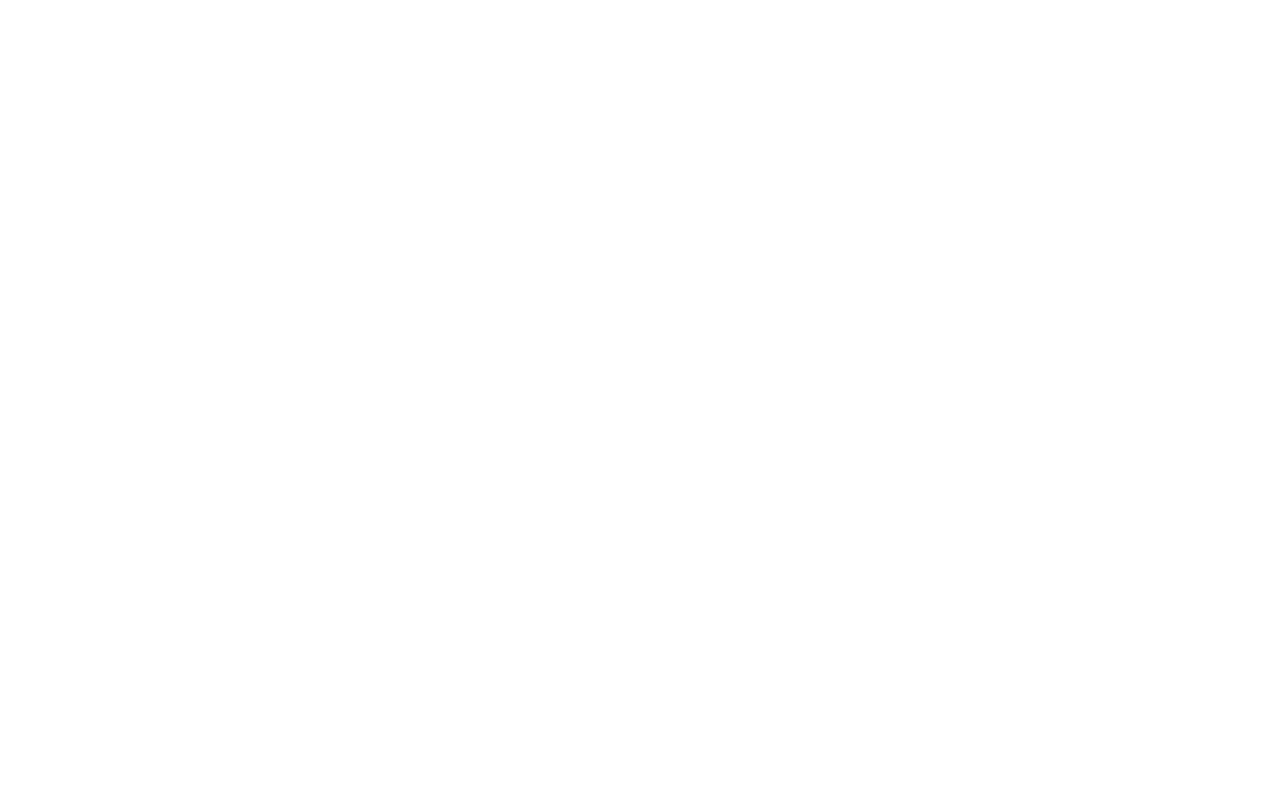
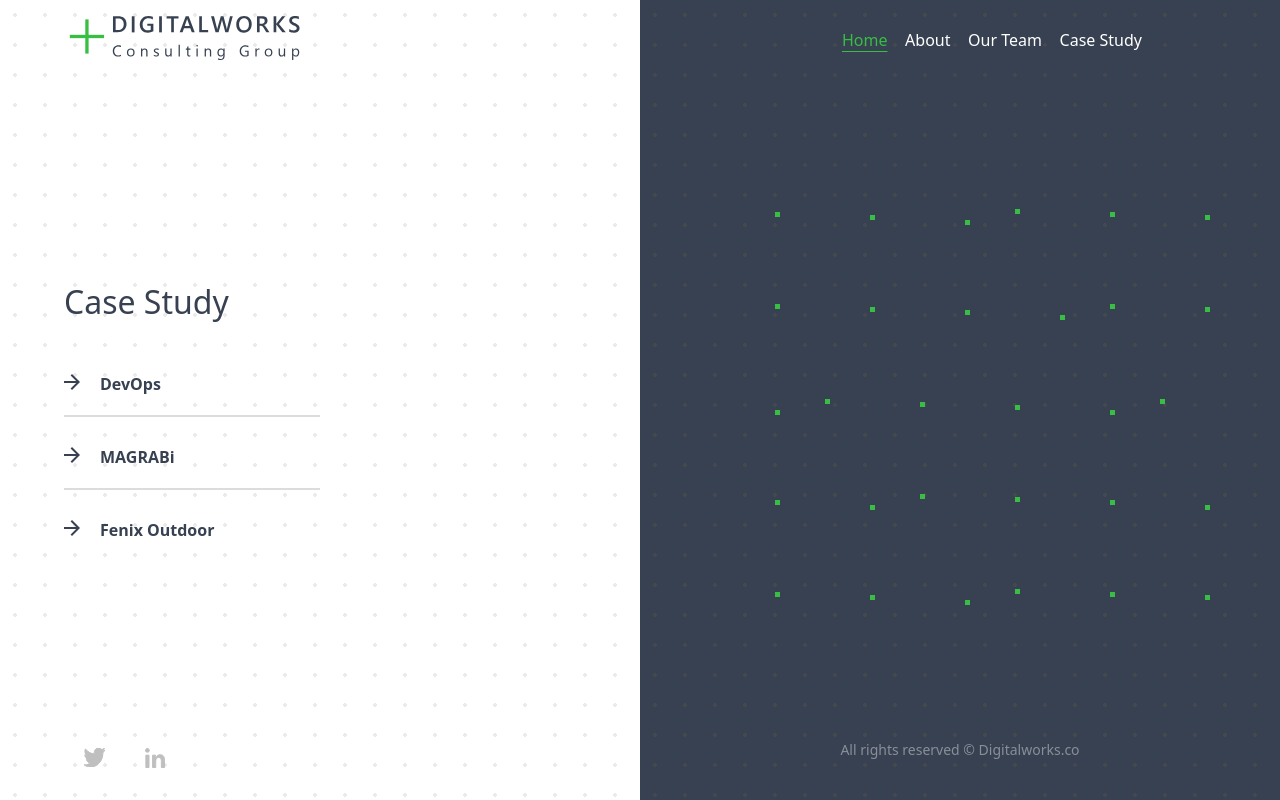
Before and after one commit to meshalc/digitalworks-static, a Next.js app: page /caseStudy in a window 1280 px wide. Built offline with nearby package versions, Linux system fonts and the light colour scheme.

Commit message:
case study

```diff
--- /dev/null
+++ b/component/Desktop/CaseStudy.js
@@ -0,0 +1,88 @@
+import styles from "../../styles/Home.module.css";
+import Anim from "../mobile/Home/Anim";
+
+export default function CaseStudy() {
+  return (
+    <>
+      <div className={styles.container}>
+        <div className={styles.leftContainer}>
+          <div className={styles.logo}>
+            <a href="/">
+              <img src="Logo.svg"></img>
+            </a>
+          </div>
+          <div className={styles.caseStudyMain}>
+          <div className={styles.StudyItemsContainer}>
+            <h1>Case Study</h1>
+            <div className={styles.mobcaseStudyItems}>
+              <a href="devops">
+                <div className={styles.mobcaseStudyItem}>
+                  {" "}
+                  <div className={styles.caseStudyVector}>
+                    <img src="Vector.svg"></img>
+                  </div>
+                  <div>DevOps</div>
+                </div>
+              </a>
+              <div className= {styles.underline}></div>
+              <a href="devops">
+                <div className={styles.mobcaseStudyItem}>
+                  <div className={styles.caseStudyVector}>
+                    <img src="Vector.svg"></img>
+                  </div>
+                  <div>MAGRABi</div>
+                </div>
+              </a>
+              <div className= {styles.underline}></div>
+              <a href="devops">
+                <div className={styles.mobcaseStudyItem}>
+                  <div className={styles.caseStudyVector}>
+                    <img src="Vector.svg"></img>
+                  </div>
+                  <div>Fenix Outdoor</div>
+                </div>
+              </a>
+            </div>
+          </div>
+          </div>
+          <div className={styles.social}>
+            {" "}
+            <div className={styles.mobSocialIcon}>
+              <a href="https://twitter.com/ansar_abd">
+                <img src="twitter.svg"></img>
+              </a>
+            </div>
+            <div className={styles.mobSocialIcon}>
+              <a href="https://www.linkedin.com/company/digitalworks-group/">
+                <img src="linkedin.svg"></img>
+              </a>
+            </div>
+          </div>
+        </div>
+        <div className={styles.rightContainer}>
+          <div className={styles.nav}>
+            <div className={styles.navItems}>
+              {" "}
+              <div className={styles.active}>
+                <a href="/">Home</a>
+              </div>
+              <div>
+                <a href="/">About</a>
+              </div>
+              <div>
+                <a href="/">Our Team</a>
+              </div>
+              <div>
+                <a href="/">Case Study</a>
+              </div>
+            </div>
+          </div>
+          <div className={styles.animation}><Anim/></div>
+          <div className={styles.mobFooter}>
+            <span>All rights reserved © Digitalworks.co</span>
+          </div>
+        </div>
+      </div>
+    </>
+  );
+}
--- /dev/null
+++ b/component/mobile/CaseStudy/mobileCaseStudy.js
@@ -0,0 +1,111 @@
+import styles from "../../../styles/Home.module.css";
+import { useState } from "react";
+
+export default function MobileCaseStudy() {
+  const [toggle, setToggle] = useState(false);
+  const openNav = () => {
+    // alert("called")
+    console.log("called");
+    setToggle(true);
+  };
+
+  const close = () => {
+    setToggle(false);
+  };
+  return (
+    <>
+      {toggle && (
+        <div className={styles.mobMenu}>
+          <div className={styles.CloseMobNavItem}>
+            {" "}
+            <button onClick={close}>
+              <img src="close.svg"></img>
+            </button>
+          </div>
+          <div className={styles.MobNavItem}>
+            <a href="/" >
+              Home
+            </a>
+          </div>
+          <div className={styles.MobNavItem}>
+            <a href="/">About</a>
+          </div>
+          <div className={styles.MobNavItem}>
+            <a href="/">Our Team</a>
+          </div>
+          <div className={styles.MobNavItem}>
+            <a href="/" className={styles.mobActiveNav}>Case Study</a>
+          </div>
+        </div>
+      )}
+      <div className={styles.Mobcontainer}>
+        <div className={styles.Mobheader}>
+          <div className={styles.mobLogo}>
+            <a href="/">
+              <img src="Logo.svg"></img>
+            </a>
+          </div>
+          <div className={styles.mobHamburger}>
+            <button onClick={openNav}>
+              <img src="hamburger.svg"></img>
+            </button>
+          </div>
+        </div>
+        <div className={styles.mobCaseStudy}>
+          <div className={styles.mobBanner}>
+            <span>
+              Home / <span className={styles.mobHighLight}>Case Study</span>
+            </span>
+            <h1>Case Study</h1>
+          </div>
+          <div className={styles.mobcaseStudyItemsContainer}>
+            <div className={styles.mobcaseStudyItems}>
+              <a href="devops">
+                <div className={styles.mobcaseStudyItem}>
+                  {" "}
+                  <div className={styles.caseStudyVector}>
+                    <img src="Vector.svg"></img>
+                  </div>
+                  <div>DevOps</div>
+                </div>
+              </a>
+              <div className= {styles.underline}></div>
+              <a href="devops">
+                <div className={styles.mobcaseStudyItem}>
+                  <div className={styles.caseStudyVector}>
+                    <img src="Vector.svg"></img>
+                  </div>
+                  <div>MAGRABi</div>
+                </div>
+              </a>
+              <div className= {styles.underline}></div>
+              <a href="devops">
+                <div className={styles.mobcaseStudyItem}>
+                  <div className={styles.caseStudyVector}>
+                    <img src="Vector.svg"></img>
+                  </div>
+                  <div>Fenix Outdoor</div>
+                </div>
+              </a>
+            </div>
+          </div>
+        </div>
+        <div className={styles.mobSocial}>
+          <div className={styles.mobSocialIcon}>
+            <a href="https://twitter.com/ansar_abd">
+              <img src="twitter.svg"></img>
+            </a>
+          </div>
+          <div className={styles.mobSocialIcon}>
+            <a href="https://www.linkedin.com/company/digitalworks-group/">
+              <img src="linkedin.svg"></img>
+            </a>
+          </div>
+        </div>
+        <div className={styles.mobFooter}>
+          <span>All rights reserved © Digitalworks.co</span>
+        </div>
+      </div>
+    </>
+  );
+}
--- a/pages/caseStudy.js
+++ b/pages/caseStudy.js
@@ -1,11 +1,6 @@
 import Head from "next/head";
-import Image from "next/image";
-import { Inter } from "@next/font/google";
-import styles from "../styles/Home.module.css";
-import Logo from "../public/Logo.svg";
-
-const inter = Inter({ subsets: ["latin"] });
-
+import MobileCaseStudy from "../component/mobile/CaseStudy/mobileCaseStudy";
+import CaseStudy from "../component/Desktop/CaseStudy";
 export default function Home() {
   return (
     <>
@@ -15,6 +10,8 @@
         <meta name="viewport" content="width=device-width, initial-scale=1" />
         <link rel="icon" href="/favicon.ico" />
       </Head>
+      <MobileCaseStudy/>
+      <CaseStudy/>
     </>
   );
 }
--- a/styles/Home.module.css
+++ b/styles/Home.module.css
@@ -342,6 +342,7 @@
 .nav a:hover {
   color: #37BE43 !important;
 }
+
 .active a {
   color: #37BE43 !important;
   text-decoration: underline !important;
@@ -439,3 +440,101 @@
   align-items: center;
   justify-content: center;
 }
+
+/* mobilecase study */
+
+.mobCaseStudy {
+  height: 80%;
+}
+
+.mobBanner {
+  height: 20%;
+  background: #374151;
+  margin-top: 10px;
+  font-weight: 300;
+  font-size: 16px;
+  line-height: 150%;
+  /* identical to box height, or 24px */
+  text-align: center;
+  letter-spacing: 1px;
+  padding-top: 20px;
+  color: #9F9F9F;
+
+  transform: matrix(1, 0, 0, 1, 0, 0);
+}
+
+.mobHighLight {
+  color: #37BE43;
+}
+
+.mobBanner h1 {
+  font-weight: 200;
+  font-size: 28px;
+  line-height: 36px;
+  /* identical to box height, or 175% */
+
+  text-align: center;
+
+  color: #FFFFFF;
+  letter-spacing: 2px;
+  text-decoration: underline;
+  text-underline-offset: 10px;
+  text-decoration-color: #37BE43;
+  text-decoration-thickness: 1px;
+}
+
+.mobcaseStudyItem {
+  padding-top: 30px;
+  font-weight: 600;
+  font-size: 16px;
+  line-height: 21px;
+  color: #374151;
+  display: flex;
+  justify-content: left;
+  /* padding-left: 10%; */
+}
+
+.mobcaseStudyItem:hover{
+  color: #37BE43;
+}
+
+.caseStudyVector {
+  padding-right: 20px;
+}
+.mobcaseStudyItemsContainer {
+  display: flex;
+  justify-content: center;
+  align-items: center;
+}
+.mobcaseStudyItems {
+  display: flex;
+  flex-direction: column;
+}
+
+.mobcaseStudyItems a {
+  text-decoration: none;
+}
+
+.underline {
+  border: 1px solid #DCDCDC;;
+  margin-top: 20px;
+}
+
+.caseStudyMain {
+  height: 80%;
+  /* background: rebeccapurple; */
+  display: flex;
+  flex-direction: column;
+  justify-content: center;
+  /* align-items: center; */
+}
+
+.StudyItemsContainer {
+  margin-left: 10%;
+  margin-right: 50%;
+}
+
+.caseStudyMain h1{
+  font-weight: 300;
+  color: #374151;
+}
```
Also changed, not shown: pages/index.js (+0 -9 lines), public/Vector.svg (added).
